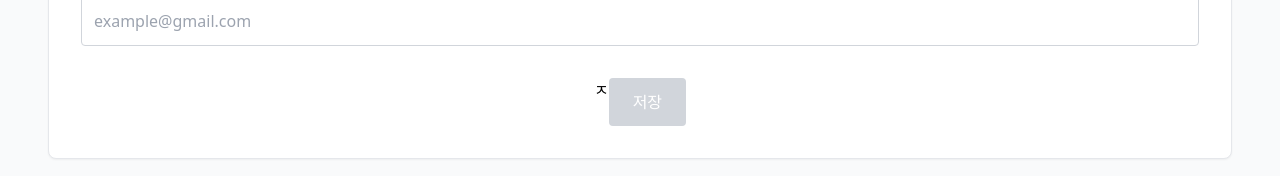
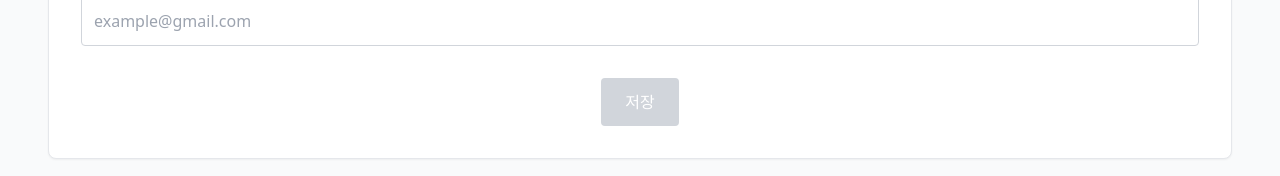
Before and after one commit to doyeonkim1997/vue-responsive-practice, a Vue app: page /settings in a window 1280 px wide. Shown: the part 387-563 px from the top of the page. Built offline with nearby package versions, Linux system fonts and the light colour scheme; a web font is replaced by a local one.

Commit message:
fix: 실수로 들어간 오타 삭제

```diff
--- a/src/pages/Settings.vue
+++ b/src/pages/Settings.vue
@@ -60,7 +60,6 @@ function saveProfile() {
       </div>
 
       <div class="flex justify-center pt-2">
-        ㅈ
         <button
           :disabled="!isValid"
           @click="saveProfile"
```
